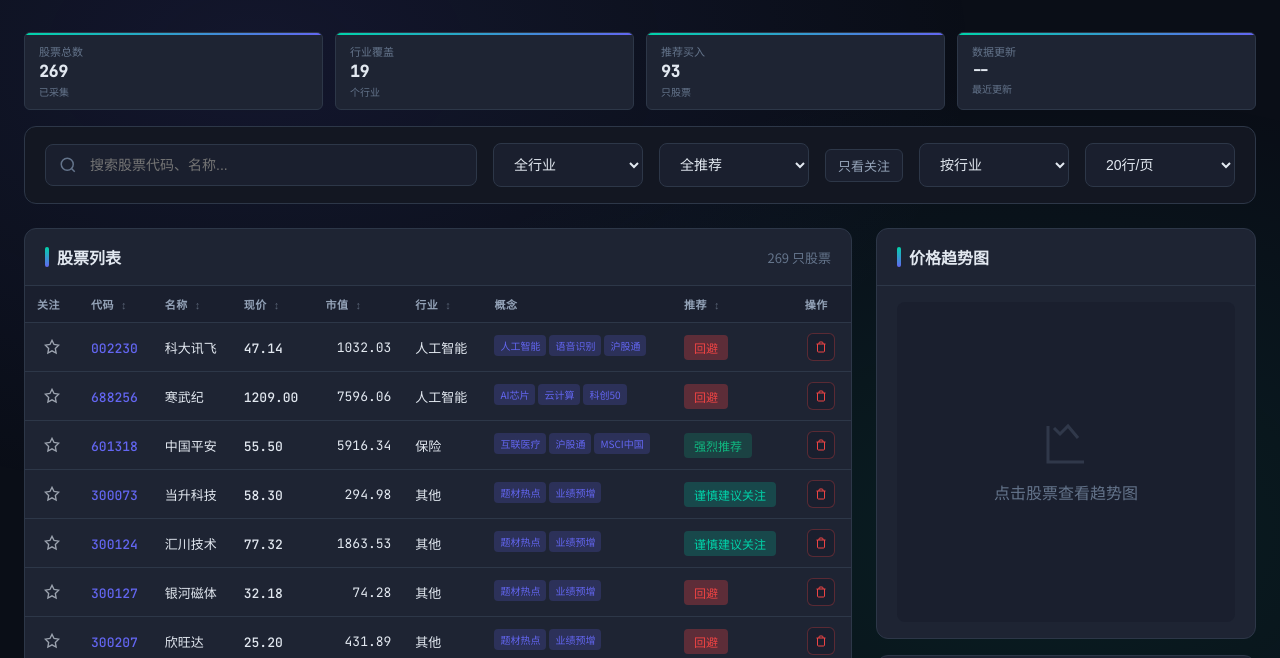
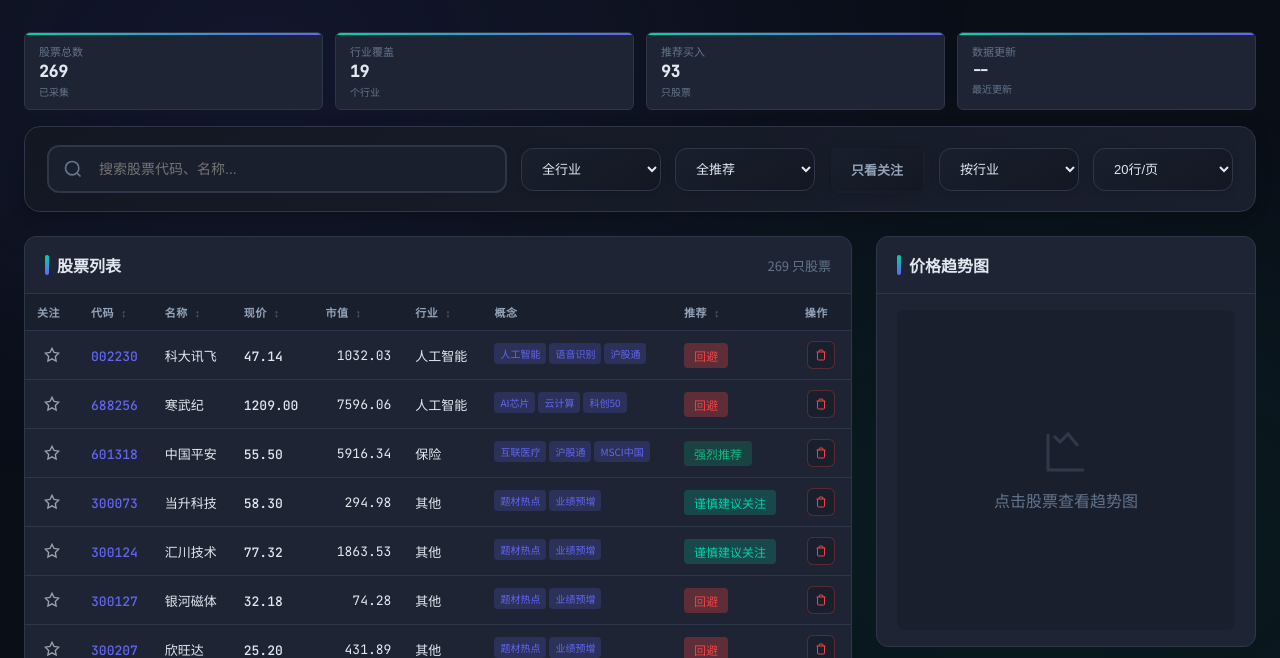
Before and after one commit to aaron-younger/trae-test, a Flask app: page / in a window 1280 px wide. Shown: the part 108-766 px from the top of the page. Run offline with Flask 2, Linux system fonts and the light colour scheme; data comes from the database, SQL or seed files in the repository; some libraries are stand-ins or nearby versions.

Commit message:
feat: A股个股数据自动化采集与分析工具
Co-authored-by: traeagent <traeagent@users.noreply.github.com>

```diff
--- a/astock_scraper/web/app.py
+++ b/astock_scraper/web/app.py
@@ -7,21 +7,32 @@ from datetime import datetime
 
 sys.path.insert(0, str(Path(__file__).parent.parent))
 
-from core.scraper import ScraperFactory
-from core.cleaner import CleanerPipeline
-from core.analyzer import StockAnalyzer
-from core.database import Database
-from visualization.charts import ChartGenerator
-from models.stock import Stock, AnalysisResult
+# 延迟导入 - 按需加载
+def get_db():
+    from core.database import Database
+    return Database()
+
+def get_scraper_factory():
+    from core.scraper import ScraperFactory
+    return ScraperFactory()
+
+def get_cleaner():
+    from core.cleaner import CleanerPipeline
+    return CleanerPipeline()
+
+def get_analyzer():
+    from core.analyzer import StockAnalyzer
+    return StockAnalyzer()
+
+def get_chart_gen():
+    from visualization.charts import ChartGenerator
+    return ChartGenerator()
 
 app = Flask(__name__)
 CORS(app)
 
-db = Database()
-scraper_factory = ScraperFactory()
-cleaner = CleanerPipeline()
-analyzer = StockAnalyzer()
-chart_gen = ChartGenerator()
+# 预加载数据库
+db = get_db()
 
 @app.route("/")
 def index():
@@ -80,6 +91,7 @@ def search_stocks():
 
 @app.route("/api/stocks", methods=["POST"])
 def add_stock():
+    from models.stock import Stock
     data = request.get_json()
     code = data.get("code")
     name = data.get("name")
@@ -87,7 +99,7 @@ def add_stock():
     if not code:
         return jsonify({"success": False, "error": "股票代码不能为空"}), 400
 
-    scraper = scraper_factory.get_scraper("tencent")
+    scraper = get_scraper_factory().get_scraper("tencent")
     stock = scraper.fetch_stock_info(code)
 
     if not stock:
@@ -95,7 +107,7 @@ def add_stock():
 
     db.save_stock(stock)
 
-    analysis = analyzer.analyze(stock)
+    analysis = get_analyzer().analyze(stock)
     db.save_analysis(analysis)
 
     return jsonify({
@@ -137,7 +149,7 @@ def scrape_stocks():
     if not codes and not keyword:
         codes = ["000001", "000002", "600519", "000858", "601318"]
     elif keyword:
-        scraper = scraper_factory.get_scraper("tencent")
+        scraper = get_scraper_factory().get_scraper("tencent")
         search_results = scraper.search_stocks(keyword)
         codes = [s.code for s in search_results]
 
@@ -146,7 +158,7 @@ def scrape_stocks():
     for i, code in enumerate(codes):
         try:
             print(f"正在采集第 {i+1}/{len(codes)} 只股票: {code}")
-            scraper = scraper_factory.get_scraper("tencent")
+            scraper = get_scraper_factory().get_scraper("tencent")
             stock = scraper.fetch_stock_info(code)
             if stock:
                 raw_stocks.append(stock)
@@ -156,13 +168,13 @@ def scrape_stocks():
             # 遇到小错误继续处理下一只
             continue
 
-    cleaned_stocks = cleaner.process(raw_stocks)
+    cleaned_stocks = get_cleaner().process(raw_stocks)
     saved_count = db.save_stocks(cleaned_stocks)
 
     analyses = []
     for stock in cleaned_stocks:
         try:
-            analysis = analyzer.analyze(stock)
+            analysis = get_analyzer().analyze(stock)
             db.save_analysis(analysis)
             analyses.append(analysis)
         except Exception as e:
@@ -305,7 +317,7 @@ def analyze_stock(code):
     if not stock:
         return jsonify({"success": False, "error": "股票不存在"}), 404
 
-    analysis = analyzer.analyze(stock)
+    analysis = get_analyzer().analyze(stock)
     db.save_analysis(analysis)
 
     return jsonify({
@@ -375,4 +387,4 @@ def export_data():
     })
 
 if __name__ == "__main__":
-    app.run(debug=True, host="0.0.0.0", port=5000)
+    app.run(debug=False, host="0.0.0.0", port=5000)
--- a/astock_scraper/web/templates/index.html
+++ b/astock_scraper/web/templates/index.html
@@ -158,15 +158,16 @@
         }
 
         .search-bar {
-            background: var(--bg-secondary);
+            background: linear-gradient(145deg, var(--bg-secondary), var(--bg-tertiary));
             border: 1px solid var(--border-color);
-            border-radius: 12px;
-            padding: 16px 20px;
+            border-radius: 16px;
+            padding: 18px 22px;
             margin-bottom: 24px;
             display: flex;
-            gap: 16px;
+            gap: 14px;
             flex-wrap: wrap;
             align-items: center;
+            box-shadow: 0 4px 16px rgba(0, 0, 0, 0.2);
         }
 
         .search-input-group {
@@ -177,43 +178,57 @@
 
         .search-input {
             width: 100%;
-            padding: 12px 16px 12px 44px;
+            padding: 14px 18px 14px 50px;
             background: var(--bg-tertiary);
-            border: 1px solid var(--border-color);
-            border-radius: 8px;
+            border: 2px solid var(--border-color);
+            border-radius: 12px;
             color: var(--text-primary);
             font-size: 14px;
-            transition: all 0.3s ease;
+            transition: all 0.3s cubic-bezier(0.4, 0, 0.2, 1);
+            font-weight: 500;
         }
 
         .search-input:focus {
             outline: none;
             border-color: var(--accent-primary);
-            box-shadow: 0 0 0 3px rgba(0, 212, 170, 0.1);
+            box-shadow: 0 0 0 4px rgba(0, 212, 170, 0.15);
+            background: var(--bg-card);
         }
 
         .search-icon {
             position: absolute;
-            left: 14px;
+            left: 16px;
             top: 50%;
             transform: translateY(-50%);
             color: var(--text-muted);
+            width: 20px;
+            height: 20px;
         }
 
         .filter-select {
             padding: 12px 16px;
-            background: var(--bg-tertiary);
+            background: linear-gradient(145deg, var(--bg-tertiary), var(--bg-secondary));
             border: 1px solid var(--border-color);
-            border-radius: 8px;
+            border-radius: 12px;
             color: var(--text-primary);
-            font-size: 14px;
+            font-size: 13px;
             cursor: pointer;
-            min-width: 150px;
+            min-width: 140px;
+            transition: all 0.3s ease;
+            font-weight: 500;
+            box-shadow: 0 2px 8px rgba(0, 0, 0, 0.15);
+        }
+
+        .filter-select:hover {
+            border-color: var(--accent-primary);
+            transform: translateY(-2px);
+            box-shadow: 0 4px 12px rgba(0, 212, 170, 0.2);
         }
 
         .filter-select:focus {
             outline: none;
             border-color: var(--accent-primary);
+            box-shadow: 0 0 0 3px rgba(0, 212, 170, 0.15);
         }
 
         .stats-grid {
@@ -492,24 +507,48 @@
         }
 
         .filter-btn {
-            padding: 6px 12px;
-            border: 1px solid var(--border-color);
-            border-radius: 6px;
+            padding: 12px 20px;
+            border: 2px solid transparent;
+            border-radius: 12px;
             cursor: pointer;
             font-size: 13px;
-            background: var(--bg-tertiary);
+            background: linear-gradient(145deg, var(--bg-tertiary), var(--bg-secondary));
             color: var(--text-secondary);
-            transition: all 0.2s ease;
+            transition: all 0.3s cubic-bezier(0.4, 0, 0.2, 1);
+            font-weight: 600;
+            box-shadow: 0 2px 8px rgba(0, 0, 0, 0.15);
+            position: relative;
+            overflow: hidden;
+        }
+
+        .filter-btn::before {
+            content: '';
+            position: absolute;
+            top: 0;
+            left: -100%;
+            width: 100%;
+            height: 100%;
+            background: linear-gradient(90deg, transparent, rgba(255, 255, 255, 0.1), transparent);
+            transition: left 0.5s;
         }
 
         .filter-btn:hover {
-            background: var(--bg-secondary);
+            transform: translateY(-3px);
+            border-color: var(--accent-primary);
+            color: var(--text-primary);
+            box-shadow: 0 6px 20px rgba(0, 212, 170, 0.25);
+        }
+
+        .filter-btn:hover::before {
+            left: 100%;
         }
 
         .filter-btn.active {
-            background: var(--accent-primary);
+            background: linear-gradient(135deg, var(--accent-primary), var(--accent-secondary));
             color: white;
             border-color: var(--accent-primary);
+            box-shadow: 0 4px 15px rgba(0, 212, 170, 0.4);
+            transform: translateY(-2px);
         }
 
         .sidebar {
@@ -1264,29 +1303,28 @@
         }
 
         function toggleFavorite(code) {
+            console.log('Toggle favorite for:', code, 'Current favorites:', favorites);
+
             const index = favorites.indexOf(code);
+            let isAdding = false;
             if (index > -1) {
                 favorites.splice(index, 1);
             } else {
                 favorites.push(code);
+                isAdding = true;
             }
 
             localStorage.setItem('stockFavorites', JSON.stringify(favorites));
-            updateFavoriteButton(code);
-        }
-
-        function updateFavoriteButton(code) {
-            const btn = document.querySelector(`button.favorite-btn[data-code="${code}"]`);
-            if (btn) {
-                const isFavorite = favorites.includes(code);
-                btn.classList.toggle('active', isFavorite);
-                btn.setAttribute('title', isFavorite ? '取消关注' : '添加关注');
-                const svg = btn.querySelector('svg');
-                if (svg) {
-                    svg.setAttribute('fill', isFavorite ? '#fbbf24' : 'none');
-                    svg.setAttribute('stroke', isFavorite ? '#fbbf24' : '#9ca3af');
-                }
-            }
+
+            console.log('New favorites:', favorites);
+
+            // 重新应用筛选并渲染，确保按钮状态更新
+            const industry = document.getElementById('industryFilter').value;
+            const recommendation = document.getElementById('recommendationFilter').value;
+            applyFilters(industry, recommendation);
+
+            // 显示提示
+            showToast(isAdding ? '已添加关注' : '已取消关注', 'success');
         }
 
         function toggleShowFavorites() {
```
